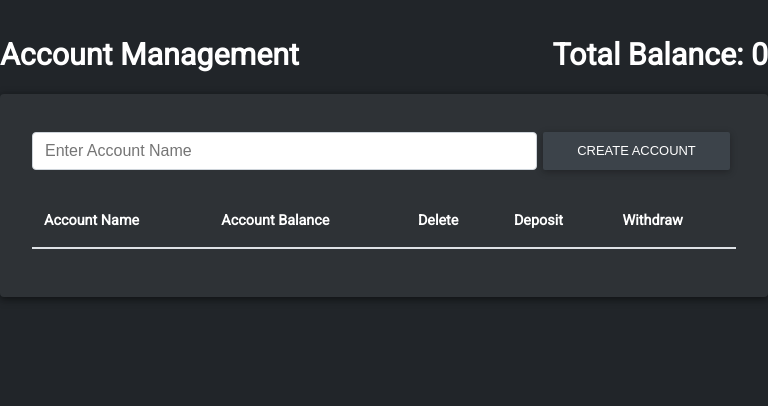
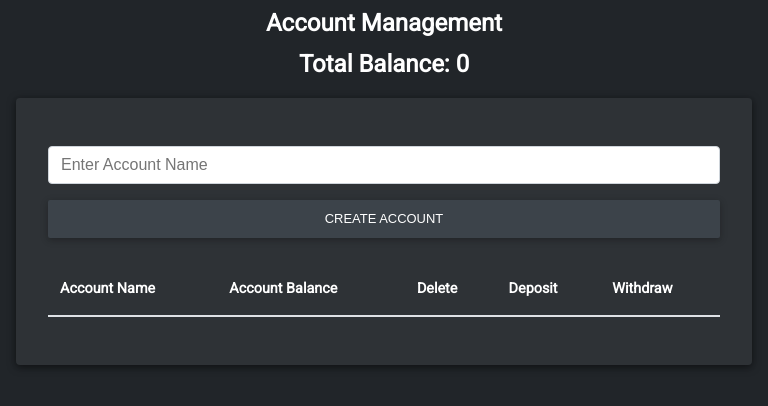
Before and after one commit to muhib-dev/vanila-javascript-projects, a plain HTML site: page account-management/index.html in a window 768 px wide. Drawn offline with Linux system fonts and the light colour scheme.

Commit message:
responsive design added

```diff
--- a/account management/css/style.css
+++ b/account-management/css/style.css
@@ -47,11 +47,15 @@ label {
   align-items: center;
   justify-content: space-between;
 }
+.mx-1 {
+  margin: 0 1rem;
+}
 .card {
   padding: 2rem;
   box-shadow: 0 2px 5px 0 rgba(0, 0, 0, 0.16), 0 2px 10px 0 rgba(0, 0, 0, 0.43);
   border-radius: 0.25rem;
   background-color: #2e3236;
+  margin: 1rem;
 }
 .accout-input {
   flex-grow: 1;
@@ -142,3 +146,24 @@ table.table td span.editing {
 table.table td span.editing:focus {
   border: 1px solid #83fdf3;
 }
+.table-responsive {
+  overflow-x: auto;
+}
+
+/**responsive**/
+@media (max-width: 768px) {
+  .flex {
+    flex-direction: column;
+  }
+  .title-text {
+    margin: 0.3rem 0 0 0;
+    font-size: 1.5rem;
+  }
+  .btn-primary {
+    width: 100%;
+    margin-top: 1rem;
+  }
+  .input-control {
+    margin-top: 1rem;
+  }
+}
--- a/account management/index.html
+++ b/account-management/index.html
@@ -14,7 +14,7 @@
   </head>
   <body>
     <div class="container">
-      <div class="flex">
+      <div class="flex mx-1">
         <h4 class="title-text">Account Management</h4>
         <h4 class="title-text">
           Total Balance: <span id="labelTotalBalance"></span>
@@ -40,6 +40,7 @@
           </div>
         </form>
 
+        <div class="table-responsive">
           <table class="table">
             <thead>
               <tr>
@@ -54,6 +55,7 @@
           </table>
         </div>
       </div>
+    </div>
     <script src="./js/app.js"></script>
     <script src="./js/account.js"></script>
   </body>
--- a/shopping-cart/js/app.js
+++ b/shopping-cart/js/app.js
@@ -9,11 +9,12 @@ const cartItemContainer = document.getElementById("cart-item");
 const cartTotalPrice = document.getElementById("cart-total-price");
 
 //cart drawer open click
-countTotalCart.addEventListener("click", function (evt) {
+countTotalCart.addEventListener("click", function () {
   const totalQuantityCount = shoppingCart.totalQuantityCount();
 
   if (totalQuantityCount) {
     cartContiner.classList.toggle("cart-open");
+    document.querySelector("body").classList.add("stop-scroll");
     return;
   }
 });
@@ -21,6 +22,7 @@ countTotalCart.addEventListener("click", function (evt) {
 //cart drawer close click
 cartCloaseIcon.addEventListener("click", function (evt) {
   cartContiner.classList.remove("cart-open");
+  document.querySelector("body").classList.remove("stop-scroll");
 });
 
 //**PRODUCTS*/
```
Also changed, not shown: account-management/pages/deposit.html (renamed from account management/pages/withdraw.html, +12 -9 lines), account-management/pages/withdraw.html (renamed from account management/pages/deposit.html, +12 -9 lines), register-form-validation/style.css (+16 -1 lines), shopping-cart/css/style.css (+11 -0 lines), account-management/js/account.js (renamed from account management/js/account.js), account-management/js/app.js (renamed from account management/js/app.js), account-management/js/deposit.js (renamed from account management/js/deposit.js), account-management/js/withdraw.js (renamed from account management/js/withdraw.js), 5 other files. Lines whose indentation alone changed are shown as unchanged.
